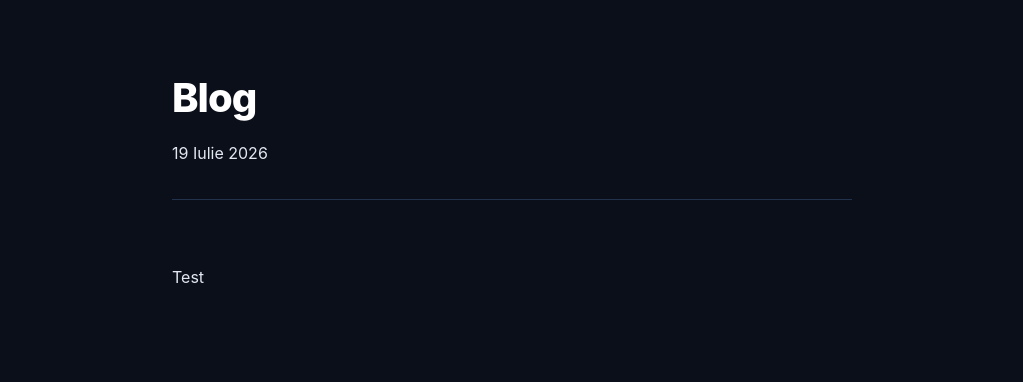
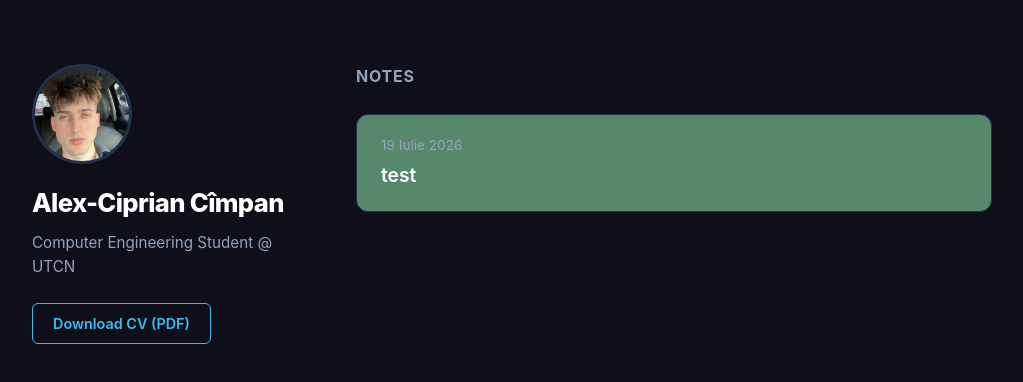
Before and after one commit to alexcipri21/alexcipri21.github.io, a plain HTML site: page index.html in a window 1280 px wide. Shown: the whole page, without its empty margins (128-1151 px from the left). Drawn offline with Linux system fonts and the light colour scheme.

Commit message:
Add CV, profile picture, with a better looking style

```diff
--- a/index.html
+++ b/index.html
@@ -3,20 +3,37 @@
 <head>
     <meta charset="UTF-8">
     <meta name="viewport" content="width=device-width, initial-scale=1.0">
-    <title>Cum mi-am construit blogul</title>
-    <link rel="stylesheet" href="../style.css">
+    <title>myjourney</title>
+    <link rel="stylesheet" href="style.css">
 </head>
 <body>
-    <div class="container">
-        <header>
-            <a href="../index.html" style="color: #38bdf8;"></a>
-            <h1 style="margin-top: 1rem;">Blog</h1>
-            <span class="date">19 Iulie 2026</span>
-        </header>
+    <div class="layout-wrapper">
 
-        <main>
-            <p>Test</p>
+        <aside class="sidebar">
+            <div class="profile-card">
+                <img src="avatar.jpg" alt="Alex-Ciprian Cîmpan" class="profile-img">
+                <h1 class="profile-name">Alex-Ciprian Cîmpan</h1>
+                <p class="profile-bio">Computer Engineering Student @ UTCN</p>
+
+                <a href="CV_Cimpan_Alex_Ciprian.pdf" target="_blank" class="cv-button">
+            Download CV (PDF)
+            </a>
+            </div>
+
+
+        </aside>
+
+        <main class="content">
+            <h2>Notes</h2>
+
+            <div class="posts-list">
+                <div class="post-card">
+                    <span class="date">19 Iulie 2026</span>
+                    <a href="articole/primul-articol.html">test</a>
+                </div>
+            </div>
         </main>
+
     </div>
 </body>
 </html>
--- a/style.css
+++ b/style.css
@@ -5,8 +5,8 @@
 }
 
 :root {
-    --bg-main: #0b0f19;
-    --bg-card: #151d30;
+    --bg-main: #0E0F19;
+    --bg-card: #57886C;
     --text-main: #e2e8f0;
     --text-muted: #94a3b8;
     --accent: #38bdf8;
@@ -17,44 +17,83 @@
 body {
     background-color: var(--bg-main);
     color: var(--text-main);
-    font-family: -apple-system, BlinkMacSystemFont, "Segoe UI", Roboto, "Helvetica Neue", Arial, sans-serif;
-    line-height: 1.7;
-    padding: 3rem 1.5rem;
+    font-family: -apple-system, BlinkMacSystemFont, "Segoe UI", Roboto, Arial, sans-serif;
+    line-height: 1.6;
+    padding: 4rem 2rem;
 }
 
-.container {
-    max-width: 680px;
+.layout-wrapper {
+    max-width: 960px;
     margin: 0 auto;
+    display: grid;
+    grid-template-columns: 260px 1fr;
+    gap: 4rem;
 }
 
-header {
-    margin-bottom: 4rem;
-    padding-bottom: 2rem;
-    border-bottom: 1px solid var(--border-color);
+.sidebar {
+    position: sticky;
+    top: 4rem;
+    height: fit-content;
 }
 
-header h1 {
-    font-size: 2.5rem;
-    font-weight: 800;
-    color: #ffffff;
-    letter-spacing: -0.025em;
-    margin-bottom: 0.5rem;
+.profile-card {
+    display: flex;
+    flex-direction: column;
+    align-items: flex-start;
 }
 
-header p {
+.profile-img {
+    width: 100px;
+    height: 100px;
+    border-radius: 50%;
+    object-fit: cover;
+    border: 3px solid var(--border-color);
+    margin-bottom: 1.5rem;
+}
+
+.profile-name {
+    color: #ffffff;
+    font-size: 1.6rem;
+    font-weight: 800;
+    line-height: 1.2;
+    margin-bottom: 0.75rem;
+    letter-spacing: -0.025em;
+}
+
+.profile-bio {
     color: var(--text-muted);
-    font-size: 1.15rem;
+    font-size: 0.95rem;
+}
+
+.cv-button {
+    display: inline-block;
+    margin-top: 1.5rem;
+    background-color: transparent;
+    color: var(--accent) !important;
+    border: 1px solid var(--accent);
+    padding: 0.5rem 1.25rem;
+    border-radius: 6px;
+    font-size: 0.9rem;
+    font-weight: 600;
+    text-decoration: none;
+    transition: all 0.2s ease;
+    cursor: pointer;
+}
+
+.cv-button:hover {
+    background-color: var(--accent);
+    color: var(--bg-main) !important;
+    transform: translateY(-1px);
+    box-shadow: 0 4px 12px rgba(56, 189, 248, 0.2);
 }
 
 h2 {
-    font-size: 1.5rem;
+    font-size: 1rem;
     font-weight: 700;
-    color: #ffffff;
+    color: var(--text-muted);
     margin-bottom: 1.5rem;
     text-transform: uppercase;
     letter-spacing: 0.05em;
-    font-size: 1.1rem;
-    color: var(--text-muted);
 }
 
 .posts-list {
@@ -82,7 +121,6 @@ h2 {
 .post-card .date {
     color: var(--text-muted);
     font-size: 0.85rem;
-    font-weight: 500;
 }
 
 .post-card a {
@@ -90,9 +128,28 @@ h2 {
     font-size: 1.2rem;
     font-weight: 600;
     text-decoration: none;
-    transition: color 0.2s;
 }
 
 .post-card a:hover {
     color: var(--accent);
 }
+
+@media (max-width: 768px) {
+    body {
+        padding: 2rem 1rem;
+    }
+    .layout-wrapper {
+        grid-template-columns: 1fr;
+        gap: 2.5rem;
+    }
+    .sidebar {
+        position: relative;
+        top: 0;
+    }
+    .profile-card {
+        align-items: center;
+        text-align: center;
+        border-bottom: 1px solid var(--border-color);
+        padding-bottom: 2rem;
+    }
+}
```
Also changed, not shown: avatar.jpg (added), 1 other file.
